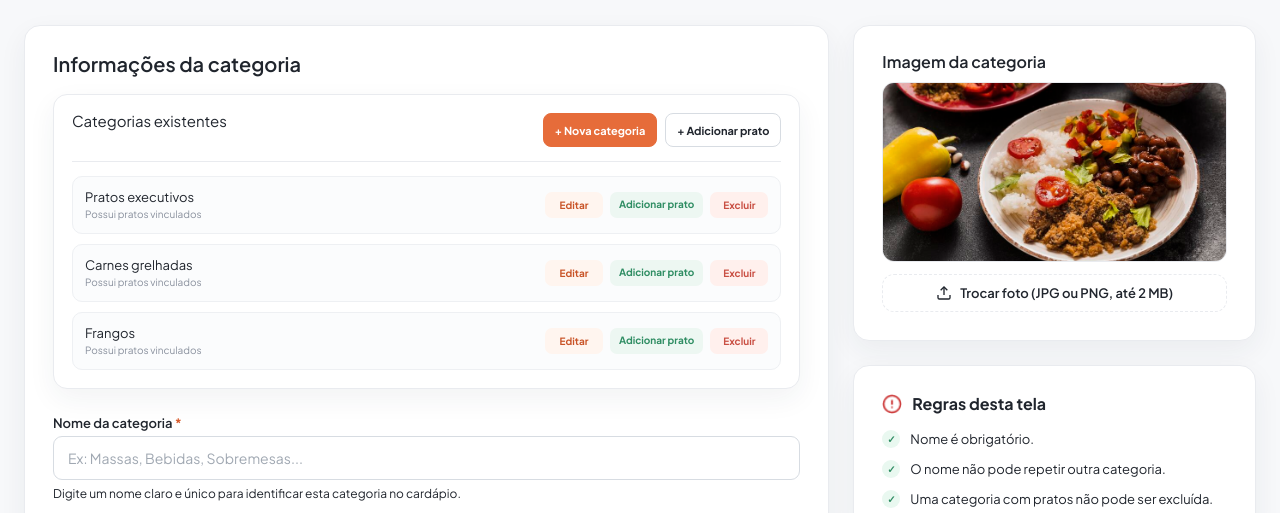
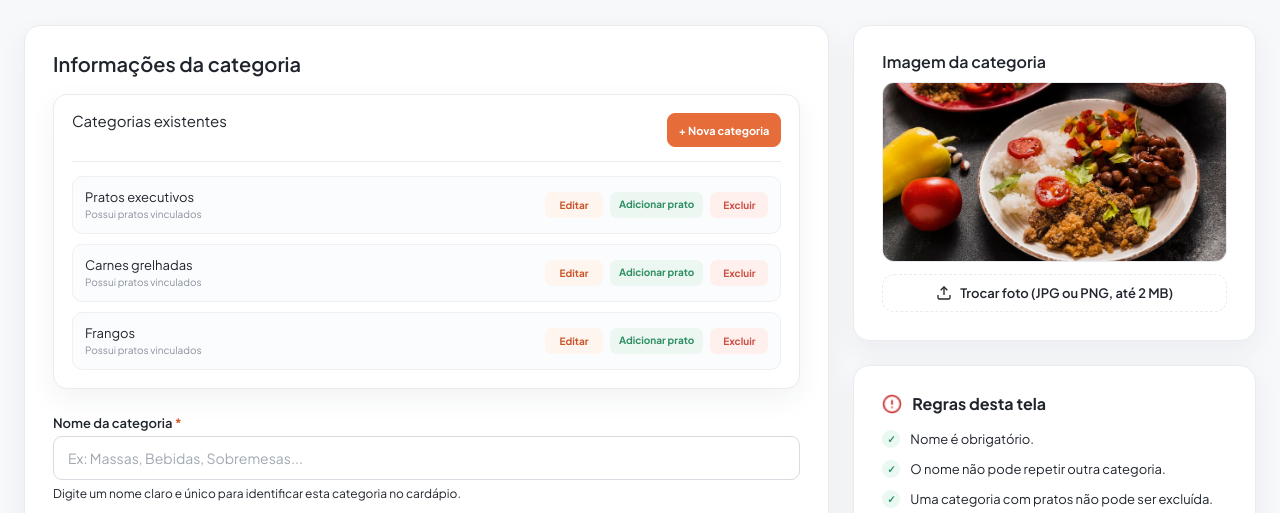
Before and after one commit to kairondutra/sabordecasa, a plain HTML site: page editar_categoria.html in a window 1280 px wide. Shown: the part 270-783 px from the top of the page. Drawn offline with Linux system fonts and the light colour scheme.

Commit message:
Removida opção adicionar prato das categorias

```diff
--- a/css/style.css
+++ b/css/style.css
@@ -111,8 +111,7 @@ main {
   gap: 8px;
 }
 
-.btn-nova-categoria,
-.btn-adicionar-prato {
+.btn-nova-categoria {
   display: inline-flex;
   align-items: center;
   min-height: 34px;
@@ -126,11 +125,6 @@ main {
   text-decoration: none;
 }
 
-.btn-adicionar-prato {
-  border-color: #d7dce2;
-  background: #fff;
-  color: var(--cor-cafe);
-}
 
 .lista-categorias-cabecalho span {
   max-width: 220px;
--- a/editar_categoria.html
+++ b/editar_categoria.html
@@ -98,7 +98,6 @@
                             <h3>Categorias existentes</h3>
                             <div class="categoria-acoes-criacao">
                                 <a href="nova_categoria.html" class="btn-nova-categoria">+ Nova categoria</a>
-                                <a href="novo_prato.html" class="btn-adicionar-prato">+ Adicionar prato</a>
                             </div>
                         </div>
                         <ul id="lista-categorias"></ul>
```
